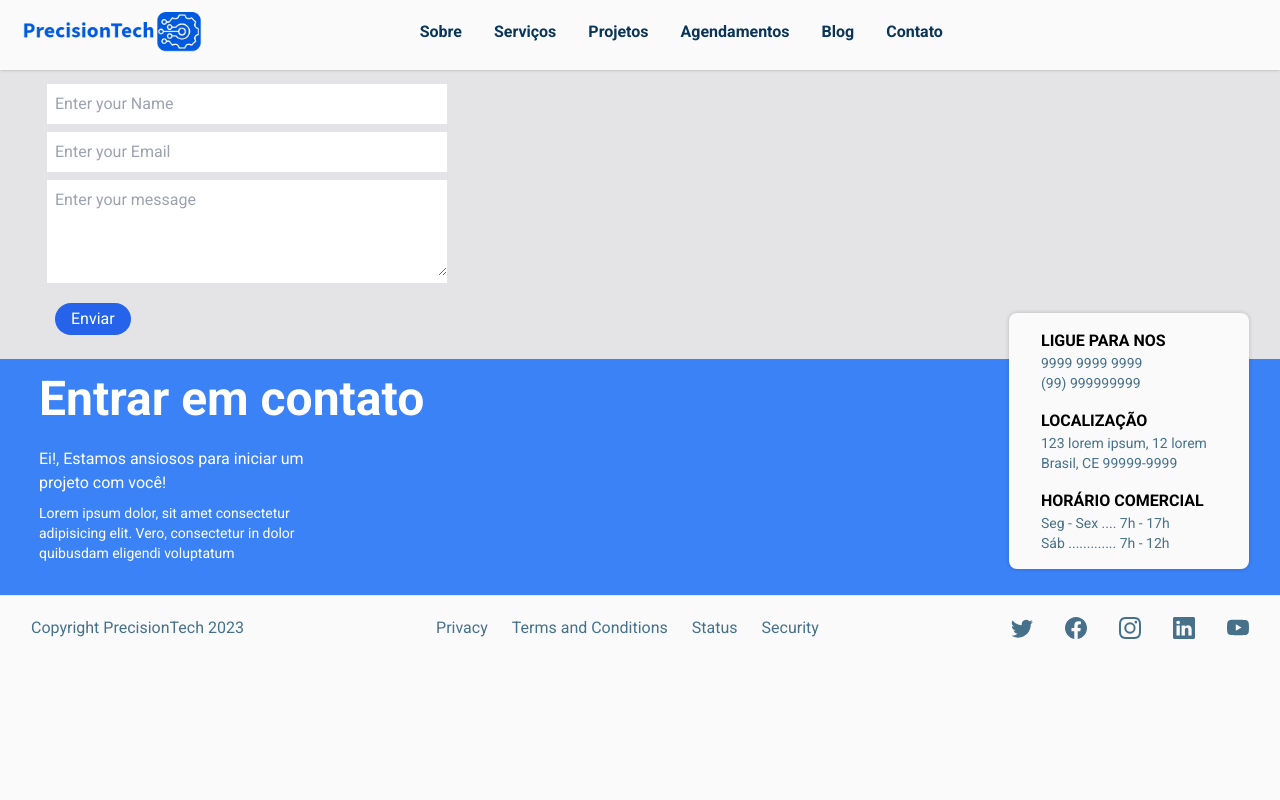
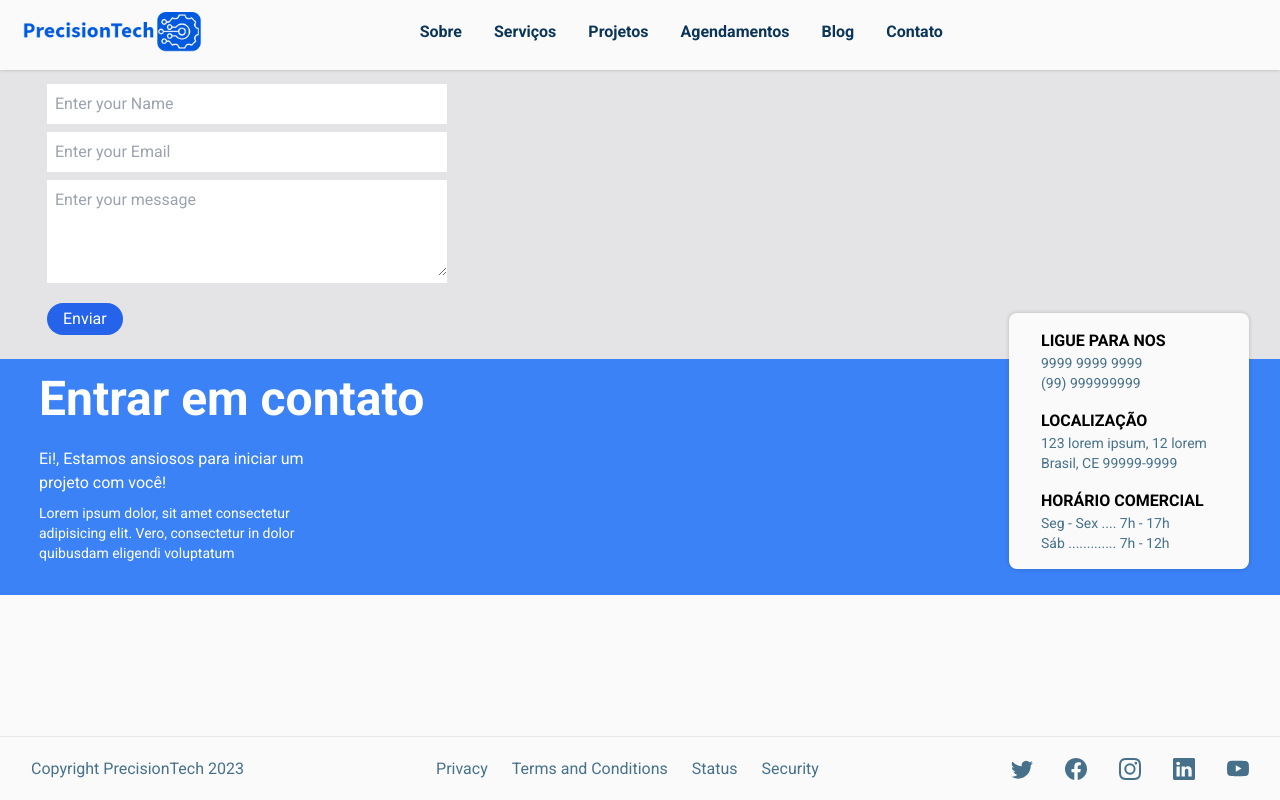
Before and after one commit to FranciscoNeto2909/PrecisionTech, a React (Vite) app: page /contato in a window 1280 px wide. Built offline with nearby package versions, Linux system fonts and the light colour scheme.

Commit message:
contact page completed

```diff
--- a/src/App.tsx
+++ b/src/App.tsx
@@ -37,7 +37,7 @@ export default function App() {
         <Route path="/agendamentos" element={<Schedules />} />
         <Route path="/blog" element={<Blog />} />
         <Route path="/contato" element={<Contact />} />
-        <Route path="/projetos" element={<Projects windowWidth={windowWidth} />} />
+        <Route path="/projetos" element={<Projects/>} />
         <Route path="/servicos" element={<Services windowWidth={windowWidth} />} />
         <Route path="/sobre" element={<About />} />
         <Route path="/time" element={<Team />} />
--- a/src/index.css
+++ b/src/index.css
@@ -9,24 +9,31 @@
   background: #fafafa;
 }
 
-.card-shadow{
+#root {
+  height: 100vh;
+  display: flex;
+  flex-direction: column;
+  justify-content: space-between;
+}
+
+.card-shadow {
   box-shadow: 0 0 4px #0003;
 }
 
-.animate-move{
+.animate-move {
   animation: move 3s ease-in-out infinite;
 }
 
 @keyframes move {
   0% {
-      transform: translateY(0);
+    transform: translateY(0);
   }
 
   50% {
-      transform: translateY(4px);
+    transform: translateY(4px);
   }
 
   100% {
-      transform: translateY(0);
+    transform: translateY(0);
   }
 }
--- a/src/pages/contact/Contact.tsx
+++ b/src/pages/contact/Contact.tsx
@@ -1,18 +1,18 @@
 export default function Contact() {
     return (
         <section className="bg-zinc-200 mt-[60px]">
-            <div className="mx-auto bg-zinc-200 max-w-[1250px] py-4 px-1 lg:px-6">
+            <div className="h-[1fr] flex flex-col justify-between mx-auto bg-zinc-200 max-w-[1250px] py-4 px-1 lg:px-6">
                 <form action="" className="bg-zinc-200 p-2 flex items-center flex-col gap-2 md:items-start">
                     <div className="w-full max-w-[400px]">
-                        <input className="bg-white p-2 w-full" type="text" placeholder="Enter your Name" />
+                        <input className="bg-white p-2 w-full outline-none" type="text" autoComplete="none" placeholder="Enter your Name" />
                     </div>
                     <div className="w-full max-w-[400px]">
-                        <input className="bg-white p-2 w-full" type="email" placeholder="Enter your Email" />
+                        <input className="bg-white p-2 w-full outline-none" type="email" autoComplete="none" placeholder="Enter your Email" />
                     </div>
                     <div className="w-full max-w-[400px] bg-white">
-                        <textarea className="bg-white min-h-[96px] max-h-24 p-2 w-full" placeholder="Enter your message" />
+                        <textarea className="bg-white min-h-[96px] max-h-24 p-2 w-full outline-none" autoComplete="none" placeholder="Enter your message" />
                     </div>
-                    <button className="mx-2 mt-3 rounded-full bg-blue-600 p-1 px-4 text-white max-[426px]:self-start">Enviar</button>
+                    <button className="mt-3 rounded-full bg-blue-600 p-1 px-4 text-white max-[426px]:self-start">Enviar</button>
                 </form>
             </div>
             <div className="w-full bg-blue-500">
```
